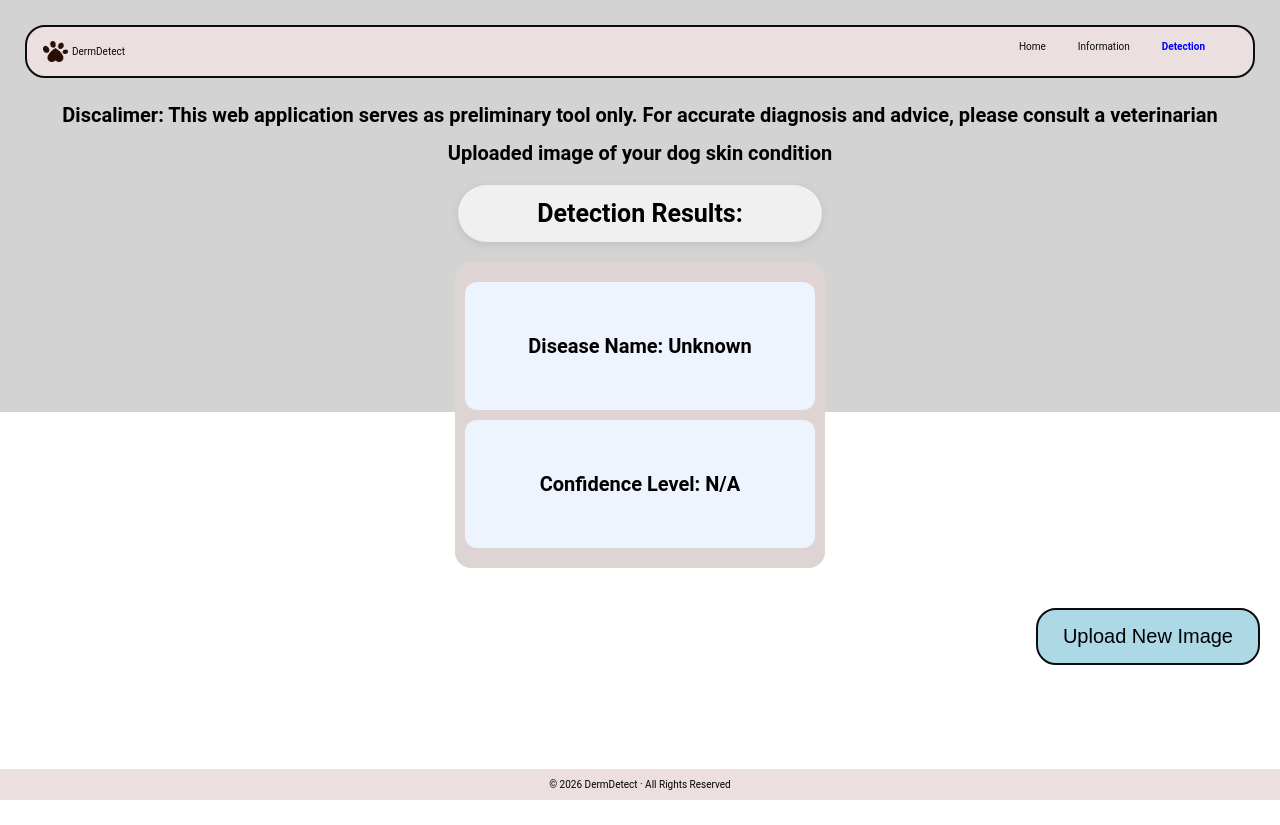
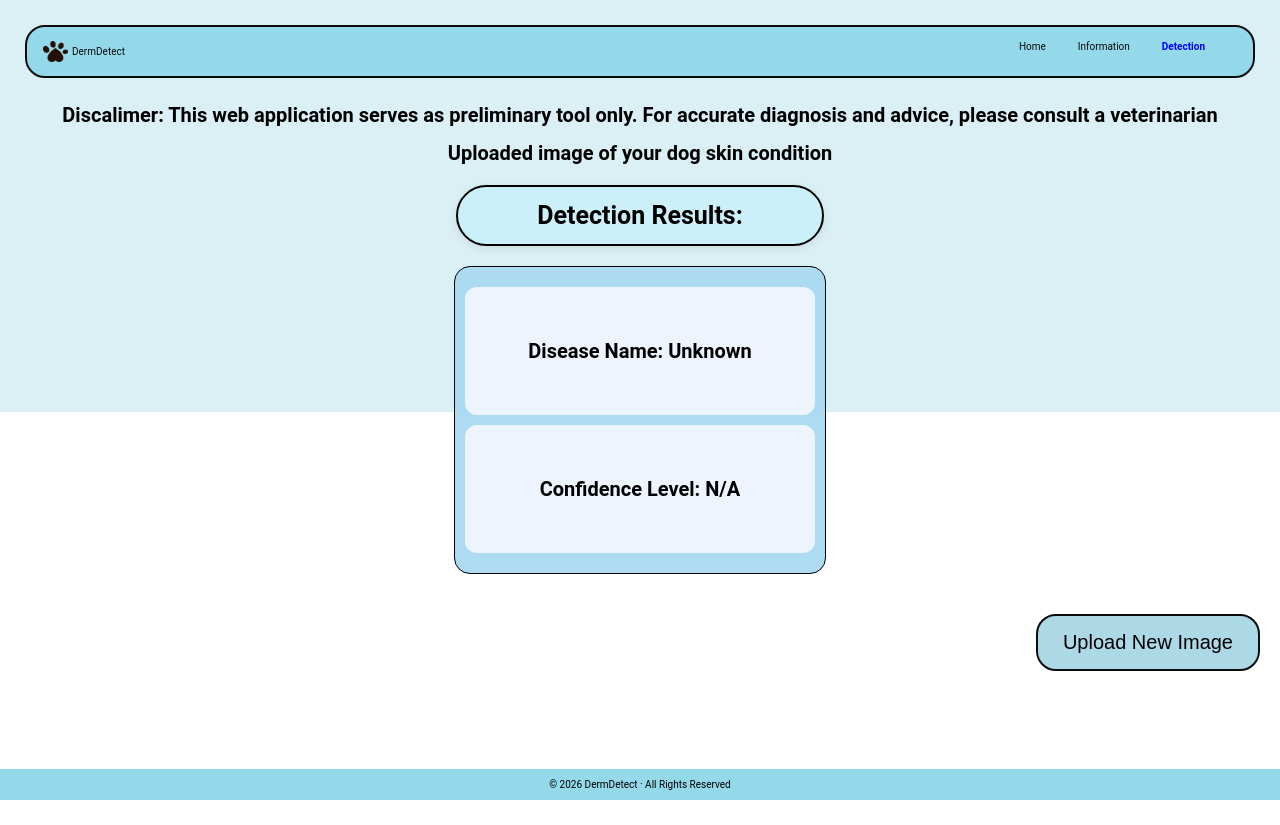
Before and after one commit to shuixian71/fyp2_AI_web_application_dogskindiseasesdetection, a Flask app: page /result in a window 1280 px wide. Run offline with Flask 3, Linux system fonts and the light colour scheme; some libraries are stand-ins or nearby versions.

Commit message:
Update view detail button and the color of view detail button

```diff
--- a/static/style.css
+++ b/static/style.css
@@ -2,7 +2,8 @@ body {
   margin: 0;
   padding: 0;
   min-height:100vh;
-   background: linear-gradient(180deg, #D3D3D3 50%, white 50%);
+   /* background: linear-gradient(180deg, #D3D3D3 50%, white 50%); */
+    background: linear-gradient(180deg, #dbf0f5 50%, white 50%);
   /* background: linear-gradient(
     to bottom,
     white 450px,
@@ -63,7 +64,8 @@ h2, p {
   border-radius: 20px;
   border: 2px solid #0d0c0c;
   overflow: hidden;
-  background-color: #ecdfdf;
+  /* background-color: #ecdfdf; */
+  background-color: #94d9ea;
   position:sticky;
   top: 0;
 
@@ -163,7 +165,8 @@ h2, p {
 } */
 
 .button {
-  background-color:  #ADD8E6;
+  /* background-color:  #ADD8E6; */
+  background-color:  #5abdde;
   /* border: none; */
   border-radius: 20px;
   border: 2px solid #0d0c0c;
@@ -244,22 +247,26 @@ h2, p {
 .card_information .card-link-wrapper_information{
   margin-top: auto;
   /* padding: 0 16px; */
+  text-align: center;
 }
 
 /* style for the view details button */
 .card-link_information {
   display: inline-block;
-  background: #888;
+  /* background: #888; */
+   background: #1c60d7;
   color: #fff;
   text-decoration: none;
   padding: 10px 24px;
   border-radius: 50px;
   font-size: 0.9rem;
   transition: background 0.2s;
+
 }
 
 .card-link_information:hover {
-  background: #666;
+  /* background: #666; */
+  background: #7dc0f7;
 }
 
 /* reference from website for horizontal scrolling properties */
@@ -428,7 +435,8 @@ html{
 
 /* predict button in detection page */
 .predict_button {
-  background-color:  #ADD8E6;
+  /* background-color:  #ADD8E6; */
+  background-color:  #5abdde;;
   /* border: none; */
   border-radius: 20px;
   border: 2px solid #0d0c0c;
@@ -449,7 +457,8 @@ html{
    left: 0;
    bottom: 0;
    width: 100%;
-   background-color: #ecdfdf;
+   /* background-color: #ecdfdf; */
+   background-color:#94d9ea;
    color: black;
    text-align: center;
 }
@@ -609,14 +618,18 @@ html{
   justify-content: center;
   width: 100%;
   margin-top:  20px;
+  /* border: 2px solid black; */
 }
 
 .detection_results{
   width: 300px;
+  /* border: 2px solid black; */
   border-radius: 50px;
   padding: 14px 32px;
-  background-color: #f0f0f0;
-  border: none;
+  /* background-color: #f0f0f0; */
+   background-color: #cbf0f9;
+  border: 2px solid black;
+  /* border: none; */
   display:flex;
   justify-content: center;
   align-items: center;
@@ -657,7 +670,10 @@ html{
   padding:10px;
   border-radius: 16px;
   box-shadow: 0 2px 12px rgba(0, 0, 0, 0, 0.08);
-  background-color: #ded4d4;
+  /* background-color: #ded4d4; */
+  background-color: #a9daf2f2;
+  border: 1px solid black;
+
 
 }
 
```
Also changed, not shown: templates/fungal_infection.html (line endings or trailing spaces), 1 other file.
